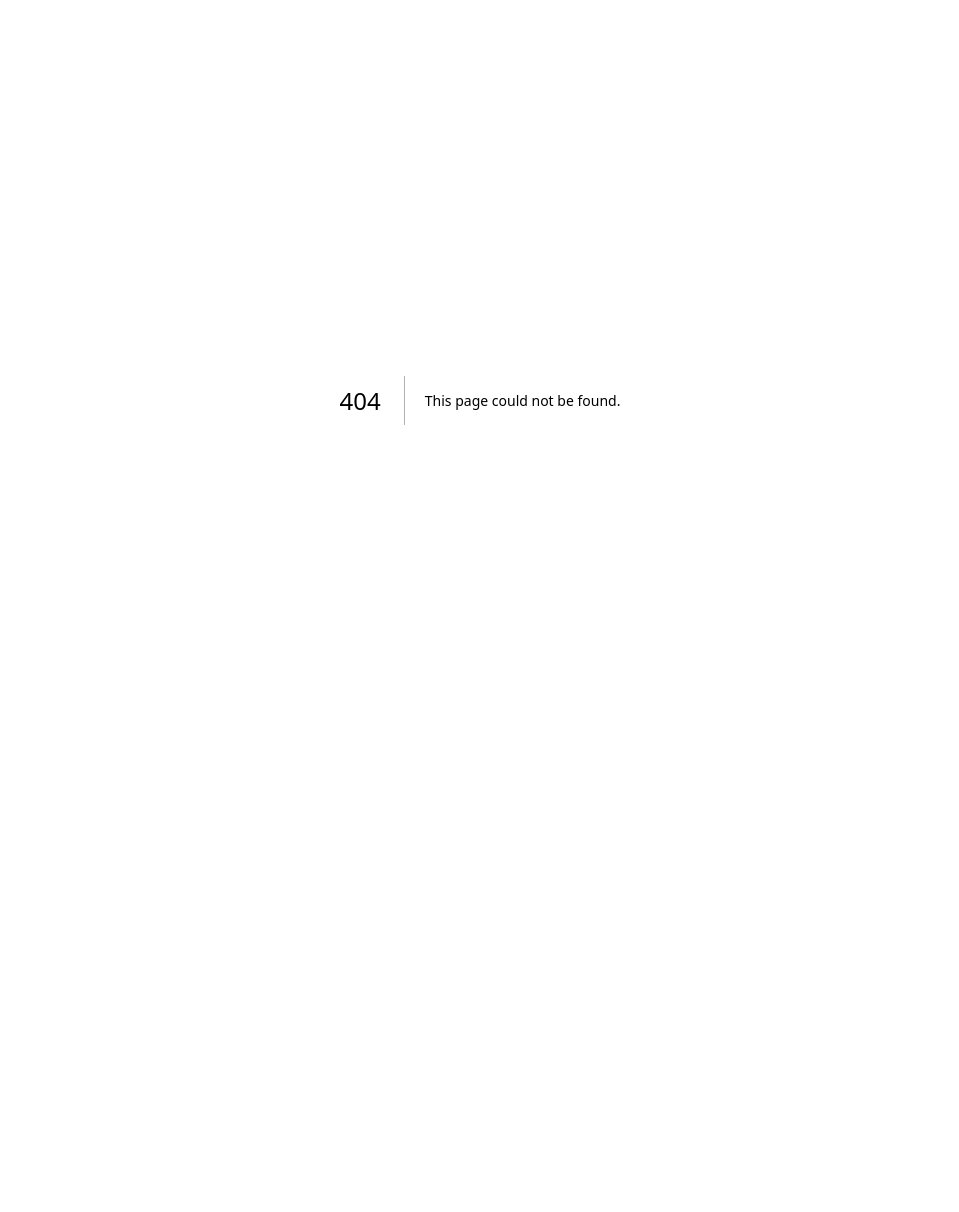
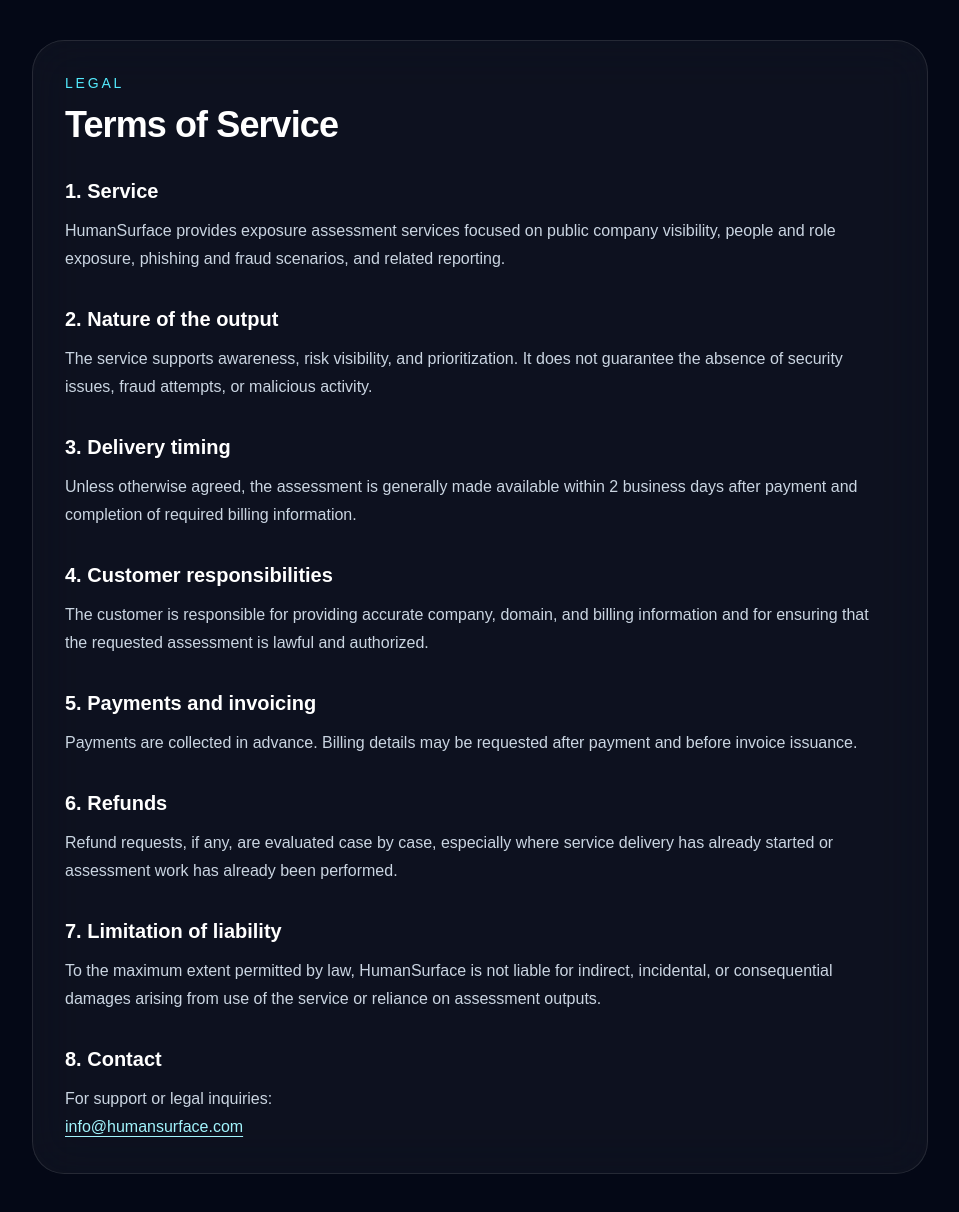
Before and after one commit to enricomaculan-wq/humansurface, a Next.js app: page /terms in a window 1280 px wide. Before the commit this address had no page. Shown: the whole page, without its empty margins (160-1119 px from the left). Before the commit the page ends 800 px from the top, so only its background shows below. Built offline with nearby package versions, Linux system fonts and the light colour scheme.

Commit message:
Add privacy and terms pages

```diff
--- /dev/null
+++ b/app/privacy/page.tsx
@@ -0,0 +1,78 @@
+export default function PrivacyPage() {
+  return (
+    <main className="min-h-screen bg-[#040816] px-6 py-10 text-white">
+      <div className="mx-auto max-w-4xl rounded-[32px] border border-white/10 bg-white/[0.04] p-8 backdrop-blur-xl">
+        <div className="text-sm uppercase tracking-[0.2em] text-cyan-300">
+          Legal
+        </div>
+        <h1 className="mt-3 text-4xl font-semibold tracking-tight">
+          Privacy Policy
+        </h1>
+
+        <div className="mt-8 space-y-8 text-slate-300">
+          <section>
+            <h2 className="text-xl font-semibold text-white">1. Data controller</h2>
+            <p className="mt-3 leading-7">
+              HumanSurface processes personal data in connection with assessment requests,
+              billing completion, customer support, and service delivery.
+            </p>
+          </section>
+
+          <section>
+            <h2 className="text-xl font-semibold text-white">2. Data we collect</h2>
+            <p className="mt-3 leading-7">
+              We may collect contact details, company details, billing information,
+              payment-related metadata, and information submitted through forms on this website.
+            </p>
+          </section>
+
+          <section>
+            <h2 className="text-xl font-semibold text-white">3. Purpose of processing</h2>
+            <p className="mt-3 leading-7">
+              We process data to provide the HumanSurface service, manage billing and invoicing,
+              communicate with customers, improve the service, and comply with legal obligations.
+            </p>
+          </section>
+
+          <section>
+            <h2 className="text-xl font-semibold text-white">4. Third-party providers</h2>
+            <p className="mt-3 leading-7">
+              Payments may be processed by Stripe. Hosting, infrastructure, database,
+              and technical delivery may involve external service providers acting as processors.
+            </p>
+          </section>
+
+          <section>
+            <h2 className="text-xl font-semibold text-white">5. Data retention</h2>
+            <p className="mt-3 leading-7">
+              Personal data is retained only for as long as necessary to provide the service,
+              manage accounting and legal obligations, and maintain service records.
+            </p>
+          </section>
+
+          <section>
+            <h2 className="text-xl font-semibold text-white">6. User rights</h2>
+            <p className="mt-3 leading-7">
+              Where applicable, users may request access, correction, deletion, restriction,
+              portability, or objection regarding their personal data, subject to applicable law.
+            </p>
+          </section>
+
+          <section>
+            <h2 className="text-xl font-semibold text-white">7. Contact</h2>
+            <p className="mt-3 leading-7">
+              For privacy-related requests, contact:
+              <br />
+              <a
+                href="mailto:info@humansurface.com"
+                className="text-cyan-200 underline underline-offset-4"
+              >
+                info@humansurface.com
+              </a>
+            </p>
+          </section>
+        </div>
+      </div>
+    </main>
+  )
+}
--- /dev/null
+++ b/app/terms/page.tsx
@@ -0,0 +1,86 @@
+export default function TermsPage() {
+  return (
+    <main className="min-h-screen bg-[#040816] px-6 py-10 text-white">
+      <div className="mx-auto max-w-4xl rounded-[32px] border border-white/10 bg-white/[0.04] p-8 backdrop-blur-xl">
+        <div className="text-sm uppercase tracking-[0.2em] text-cyan-300">
+          Legal
+        </div>
+        <h1 className="mt-3 text-4xl font-semibold tracking-tight">
+          Terms of Service
+        </h1>
+
+        <div className="mt-8 space-y-8 text-slate-300">
+          <section>
+            <h2 className="text-xl font-semibold text-white">1. Service</h2>
+            <p className="mt-3 leading-7">
+              HumanSurface provides exposure assessment services focused on public company
+              visibility, people and role exposure, phishing and fraud scenarios, and related reporting.
+            </p>
+          </section>
+
+          <section>
+            <h2 className="text-xl font-semibold text-white">2. Nature of the output</h2>
+            <p className="mt-3 leading-7">
+              The service supports awareness, risk visibility, and prioritization.
+              It does not guarantee the absence of security issues, fraud attempts, or malicious activity.
+            </p>
+          </section>
+
+          <section>
+            <h2 className="text-xl font-semibold text-white">3. Delivery timing</h2>
+            <p className="mt-3 leading-7">
+              Unless otherwise agreed, the assessment is generally made available within
+              2 business days after payment and completion of required billing information.
+            </p>
+          </section>
+
+          <section>
+            <h2 className="text-xl font-semibold text-white">4. Customer responsibilities</h2>
+            <p className="mt-3 leading-7">
+              The customer is responsible for providing accurate company, domain,
+              and billing information and for ensuring that the requested assessment is lawful and authorized.
+            </p>
+          </section>
+
+          <section>
+            <h2 className="text-xl font-semibold text-white">5. Payments and invoicing</h2>
+            <p className="mt-3 leading-7">
+              Payments are collected in advance. Billing details may be requested after payment
+              and before invoice issuance.
+            </p>
+          </section>
+
+          <section>
+            <h2 className="text-xl font-semibold text-white">6. Refunds</h2>
+            <p className="mt-3 leading-7">
+              Refund requests, if any, are evaluated case by case, especially where service delivery
+              has already started or assessment work has already been performed.
+            </p>
+          </section>
+
+          <section>
+            <h2 className="text-xl font-semibold text-white">7. Limitation of liability</h2>
+            <p className="mt-3 leading-7">
+              To the maximum extent permitted by law, HumanSurface is not liable for indirect,
+              incidental, or consequential damages arising from use of the service or reliance on assessment outputs.
+            </p>
+          </section>
+
+          <section>
+            <h2 className="text-xl font-semibold text-white">8. Contact</h2>
+            <p className="mt-3 leading-7">
+              For support or legal inquiries:
+              <br />
+              <a
+                href="mailto:info@humansurface.com"
+                className="text-cyan-200 underline underline-offset-4"
+              >
+                info@humansurface.com
+              </a>
+            </p>
+          </section>
+        </div>
+      </div>
+    </main>
+  )
+}
```
